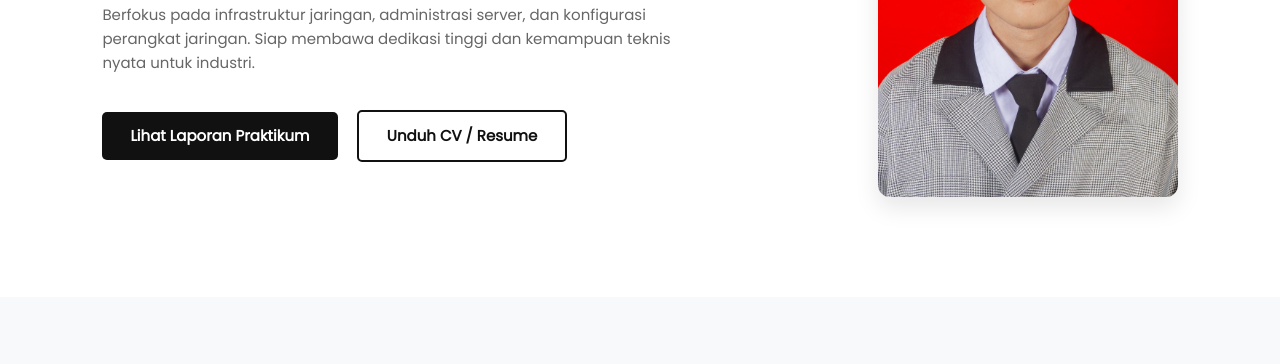
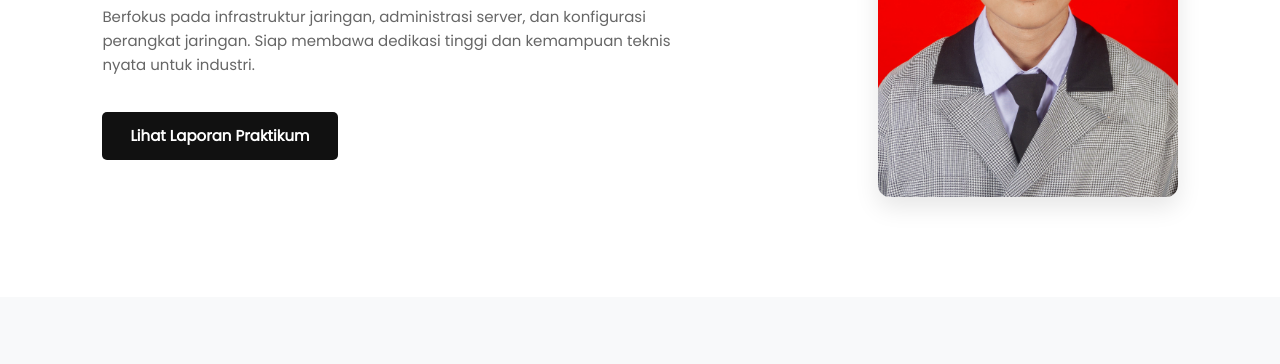
Before and after one commit to ris-dz/Porto, a plain HTML site: page index.html in a window 1280 px wide. Shown: the part 381-745 px from the top of the page. Drawn offline with Linux system fonts and the light colour scheme.

Commit message:
Add files via upload

```diff
--- a/index.html
+++ b/index.html
@@ -455,7 +455,6 @@
             <h2>Siswa SMK Jurusan <span>TJKT</span> | IT Networking Specialist.</h2>
             <p>Berfokus pada infrastruktur jaringan, administrasi server, dan konfigurasi perangkat jaringan. Siap membawa dedikasi tinggi dan kemampuan teknis nyata untuk industri.</p>
             <a href="#proyek" class="cta-btn">Lihat Laporan Praktikum</a>
-            <a href="CV/CV_Faris_Dzakiyya.jpg" target="_blank" class="cta-btn secondary">Unduh CV / Resume</a>
         </div>
 
         <!-- Sisi Foto yang Sudah Diperkecil & Diberi Border Radius Efek -->
```
